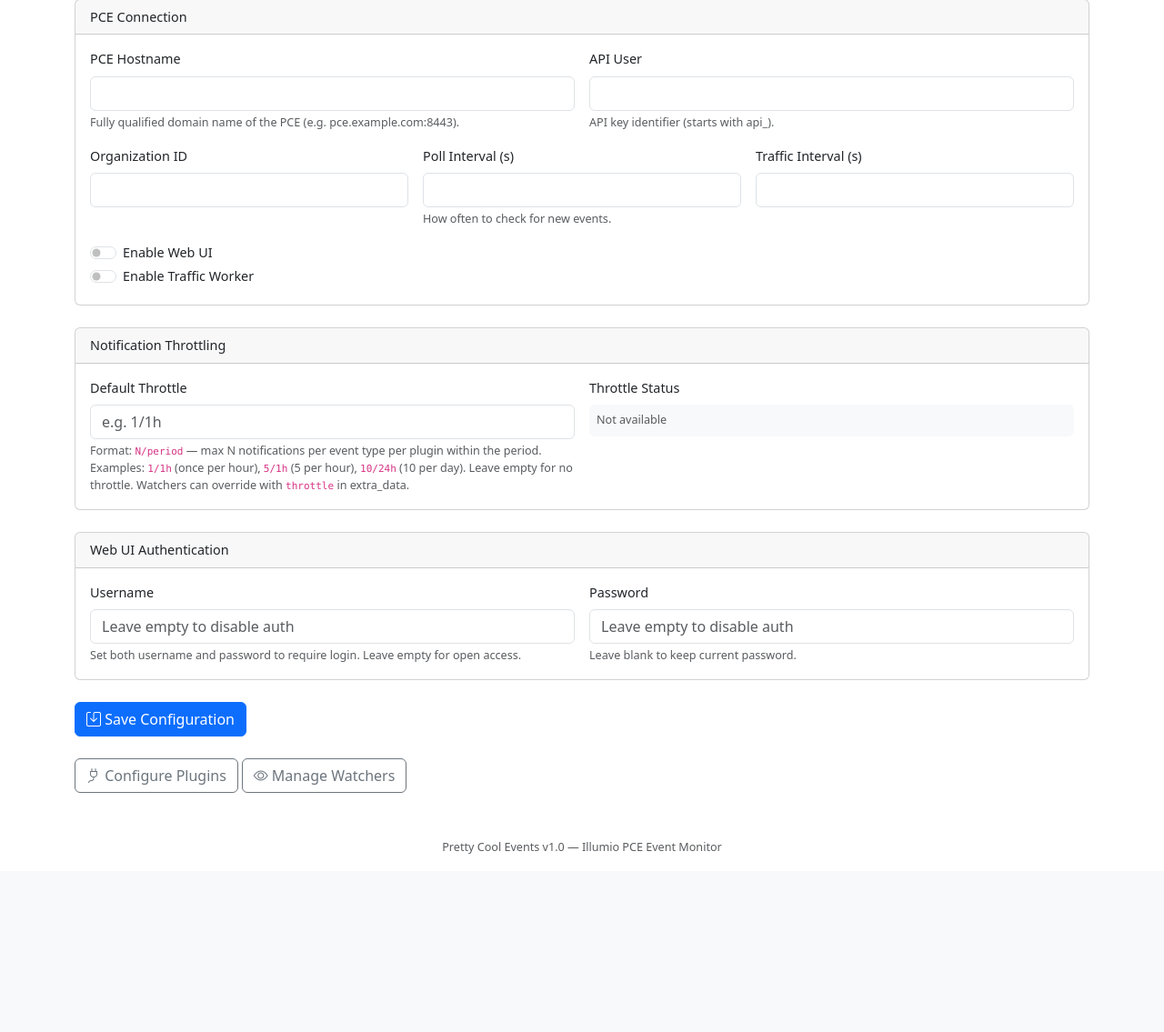
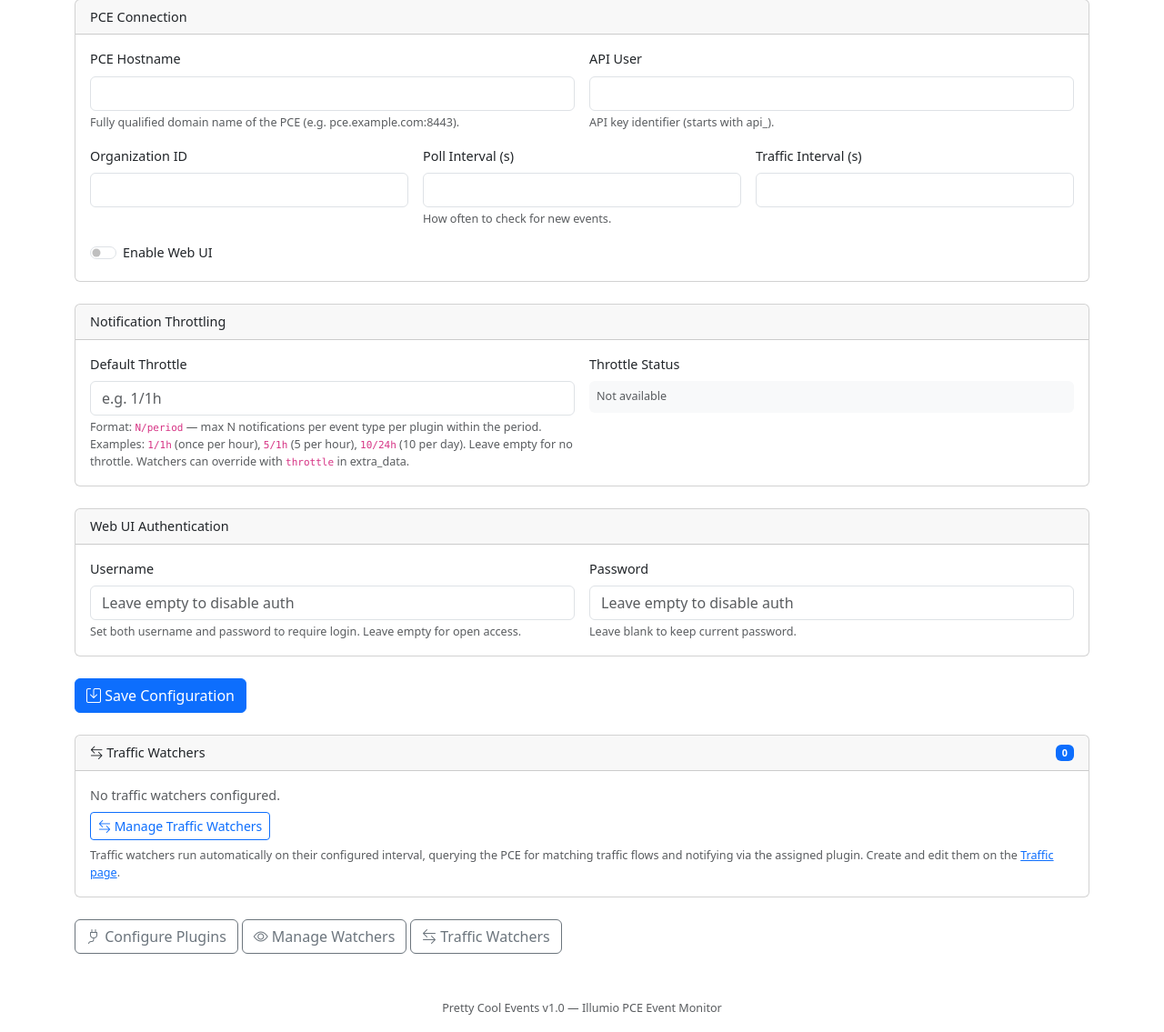
Before and after one commit to alexgoller/illumio-pretty-cool-events, a Python web app: template pretty_cool_events/web/templates/config.html in a window 1280 px wide. Shown: the part 164-1299 px from the top of the page at 91% size. Before the commit the page ends 1103 px from the top, so only its background shows below. Run offline with Jinja, Linux system fonts and the light colour scheme; the template is opened without the code that fills it, so the values that code supplies are empty.

Commit message:
Show traffic watchers on the Configuration page
The Configuration page now shows all configured traffic watchers
in a read-only table with name, sources, destinations, services,
policy decisions, interval, and plugin. Links to the Traffic page
for creating/editing/deleting.

Removed the dead "Enable Traffic Worker" toggle (traffic watchers
now auto-start when configured, no manual flag needed).

Added "Traffic Watchers" button to the quick links at the bottom
alongside Plugins and Watchers.

Co-Authored-By: Claude Opus 4.6 (1M context) <noreply@anthropic.com>

```diff
--- a/pretty_cool_events/web/templates/config.html
+++ b/pretty_cool_events/web/templates/config.html
@@ -37,10 +37,6 @@
           <div class="form-check form-switch">
             <input class="form-check-input" type="checkbox" id="httpd" name="httpd" {% if config.httpd.enabled %}checked{% endif %}>
             <label class="form-check-label" for="httpd">Enable Web UI</label>
-          </div>
-          <div class="form-check form-switch">
-            <input class="form-check-input" type="checkbox" id="traffic_worker" name="traffic_worker" {% if config.traffic_worker %}checked{% endif %}>
-            <label class="form-check-label" for="traffic_worker">Enable Traffic Worker</label>
           </div>
         </div>
       </div>
@@ -90,12 +86,67 @@
   <button type="submit" class="btn btn-primary"><i class="bi bi-save"></i> Save Configuration</button>
 </form>
 
+<!-- Traffic Watchers (outside the form - managed via their own API) -->
+<div class="card mb-4 mt-4">
+  <div class="card-header d-flex justify-content-between align-items-center">
+    <span><i class="bi bi-arrow-left-right"></i> Traffic Watchers</span>
+    <span class="badge bg-primary">{{ config.traffic_watchers | length }}</span>
+  </div>
+  <div class="card-body">
+    {% if config.traffic_watchers %}
+    <div class="table-responsive">
+      <table class="table table-sm mb-3">
+        <thead><tr><th>Name</th><th>Sources</th><th>Destinations</th><th>Services</th><th>Decisions</th><th>Interval</th><th>Plugin</th></tr></thead>
+        <tbody>
+          {% for tw in config.traffic_watchers %}
+          <tr>
+            <td><strong>{{ tw.name }}</strong></td>
+            <td class="small">
+              {% if tw.src_include %}<code>{{ tw.src_include }}</code>{% else %}<span class="text-muted">any</span>{% endif %}
+              {% if tw.src_exclude %}<br><span class="text-danger small">excl: {{ tw.src_exclude }}</span>{% endif %}
+            </td>
+            <td class="small">
+              {% if tw.dst_include %}<code>{{ tw.dst_include }}</code>{% else %}<span class="text-muted">any</span>{% endif %}
+              {% if tw.dst_exclude %}<br><span class="text-danger small">excl: {{ tw.dst_exclude }}</span>{% endif %}
+            </td>
+            <td class="small"><code>{{ tw.services_include or 'any' }}</code></td>
+            <td class="small">
+              {% for d in tw.policy_decisions %}
+                {% if d == 'allowed' %}<span class="badge bg-success">A</span>
+                {% elif d == 'blocked' %}<span class="badge bg-danger">B</span>
+                {% else %}<span class="badge bg-warning text-dark">PB</span>{% endif %}
+              {% endfor %}
+            </td>
+            <td>{{ tw.interval }}</td>
+            <td>{{ tw.plugin }}</td>
+          </tr>
+          {% endfor %}
+        </tbody>
+      </table>
+    </div>
+    {% else %}
+    <p class="text-muted mb-2">No traffic watchers configured.</p>
+    {% endif %}
+    <a href="{{ url_for('main.traffic_page') }}" class="btn btn-sm btn-outline-primary">
+      <i class="bi bi-arrow-left-right"></i> Manage Traffic Watchers
+    </a>
+    <div class="form-text mt-2">
+      Traffic watchers run automatically on their configured interval, querying the PCE for
+      matching traffic flows and notifying via the assigned plugin. Create and edit them on
+      the <a href="{{ url_for('main.traffic_page') }}">Traffic page</a>.
+    </div>
+  </div>
+</div>
+
 <div class="mt-4">
   <a href="{{ url_for('main.plugins_page') }}" class="btn btn-outline-secondary">
     <i class="bi bi-plug"></i> Configure Plugins
   </a>
   <a href="{{ url_for('main.watchers_page') }}" class="btn btn-outline-secondary">
     <i class="bi bi-eye"></i> Manage Watchers
+  </a>
+  <a href="{{ url_for('main.traffic_page') }}" class="btn btn-outline-secondary">
+    <i class="bi bi-arrow-left-right"></i> Traffic Watchers
   </a>
 </div>
 {% endblock %}
```
